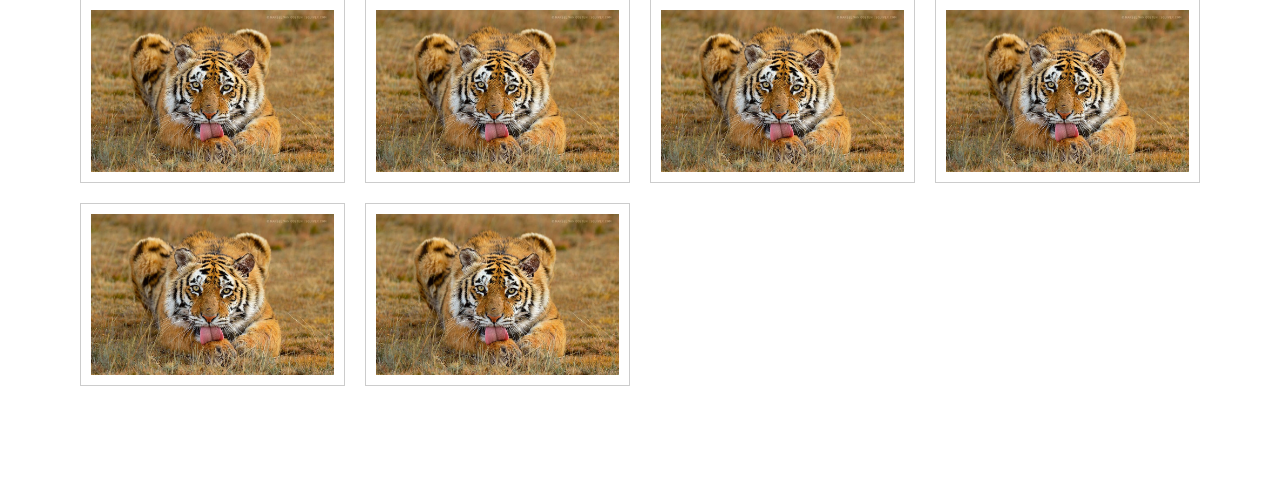
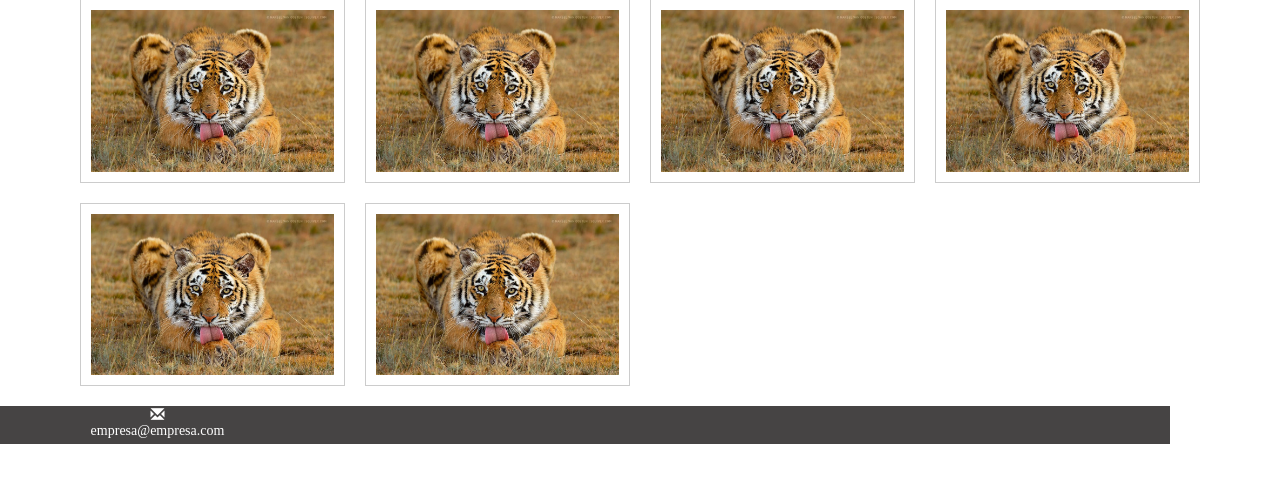
Before and after one commit to reynerramos/proyecto1, a PHP site: page /galeria.php in a window 1280 px wide. Shown: the part 319-800 px from the top of the page. Run offline with PHP 8.4, Linux system fonts and the light colour scheme.

Commit message:
footer avance

```diff
--- a/css/estilos.css
+++ b/css/estilos.css
@@ -486,6 +486,12 @@ fieldset {
 .button:focus {
   outline: none; }
 
+.footer {
+  display: inline-block;
+  background: #464444;
+  color: #FFF;
+  text-align: center; }
+
 a:hover {
   text-decoration: none; }
 
--- a/css/estilos.scss
+++ b/css/estilos.scss
@@ -5,7 +5,7 @@ $negro: #000;
 @import 'blog.scss';
 @import 'galeria.scss';
 @import 'form.scss';
-
+@import 'footer.scss';
 a:hover{
 	text-decoration: none;
 }
--- /dev/null
+++ b/css/footer.scss
@@ -0,0 +1,6 @@
+.footer{
+	display: inline-block;
+	background:#464444;
+	color:#FFF;
+	text-align:center;
+}
--- a/footer.html
+++ b/footer.html
@@ -1,5 +1,12 @@
-<footer>
+<footer class="footer">
+	<div class="container">
+		<div class="col-xs-12 col-sm-6 col-md-3">
 
+			<span class="glyphicon glyphicon-envelope"><p>empresa@empresa.com</p></span>
+
+
+		</div>
+	</div>
 </footer>
 
 <script src="js/jquery.js"></script>
--- a/index.php
+++ b/index.php
@@ -147,9 +147,9 @@
       </section>
       <section id="map" class="mapa"></section>
 
+<?php include('footer.html') ?>
+<!-- Librería jQuery requerida por los plugins de JavaScript -->
 
-<!-- Librería jQuery requerida por los plugins de JavaScript -->
-<script src="js/jquery.js"></script>
 <script src="js/bootstrap.min.js"></script>
 <script src="js/owl.carousel.min.js"></script>
 <script src="http://maps.google.com/maps/api/js?key=AIzaSyDoIcfK6UNd26QjpPHVOrU0SVSR0ZRH3Zg&callback=initMap"></script>
```
Also changed, not shown: 1 other file.
